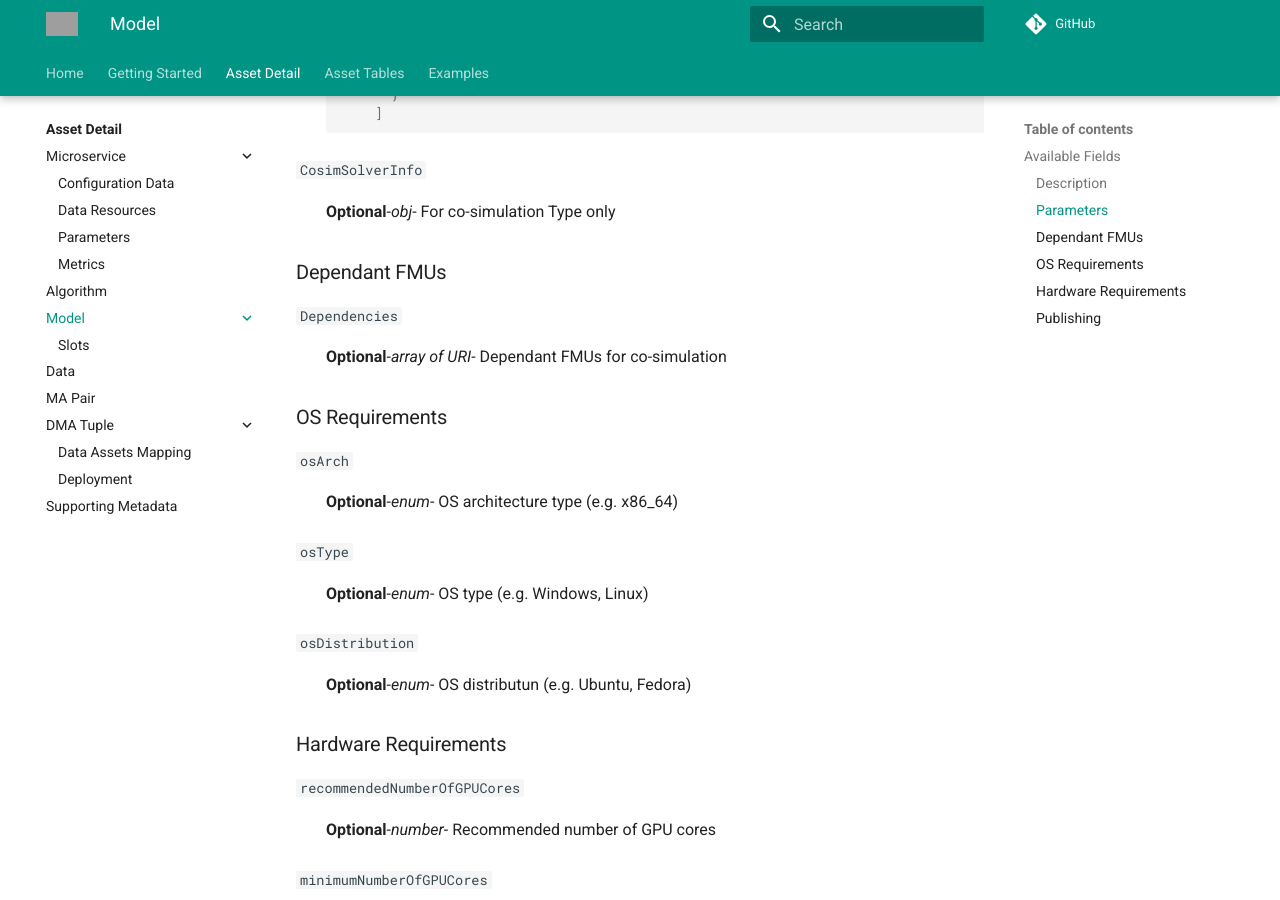
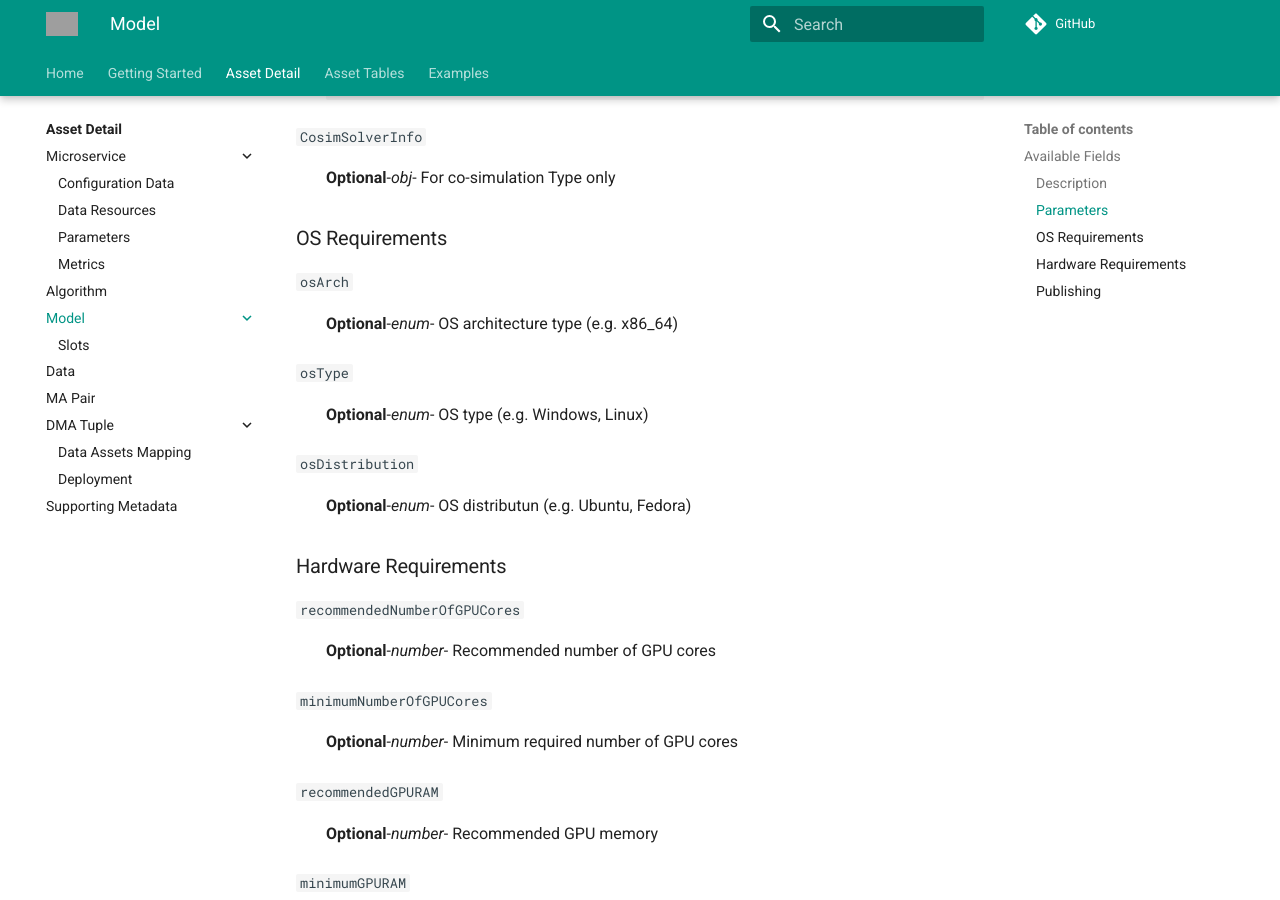
Before and after one commit to DIGITbrain/digitbrain.github.io, an MkDocs documentation site: the page built from docs/attributes/model/index.md, in a window 1280 px wide and 900 px high, scrolled down 3302 px. Built offline with MkDocs 1.6.1 and Material for MkDocs 9.7.7, drawn with Linux system fonts in a browser that asks for light colours; comment, search, counter and statistics services are not loaded; grey boxes are pictures that could not be loaded.

Commit message:
feat(model): remove dependant fmu fields [AUTO]

```diff
--- a/docs/attributes/model/index.md
+++ b/docs/attributes/model/index.md
@@ -15,7 +15,6 @@ has these sections:
 
 - [Description](#description)
 - [Parameters](#parameters)
-- [Dependant FMUs](#dependant-fmus)
 - [OS Requirements](#os-requirements)
 - [Hardware Requirements ](#hardware-requirements-)
 - [Publishing](#publishing)
@@ -137,13 +136,6 @@ has these sections:
 :   **Optional**-*obj*- For co-simulation Type only
 
 
-### Dependant FMUs
-
-
-`Dependencies`{ #dependencies }
-:   **Optional**-*array of URI*- Dependant FMUs for co-simulation
-
-
 ### OS Requirements
 
 
```
Also changed, not shown: docs/tables/model/index.md (+0 -2 lines).
